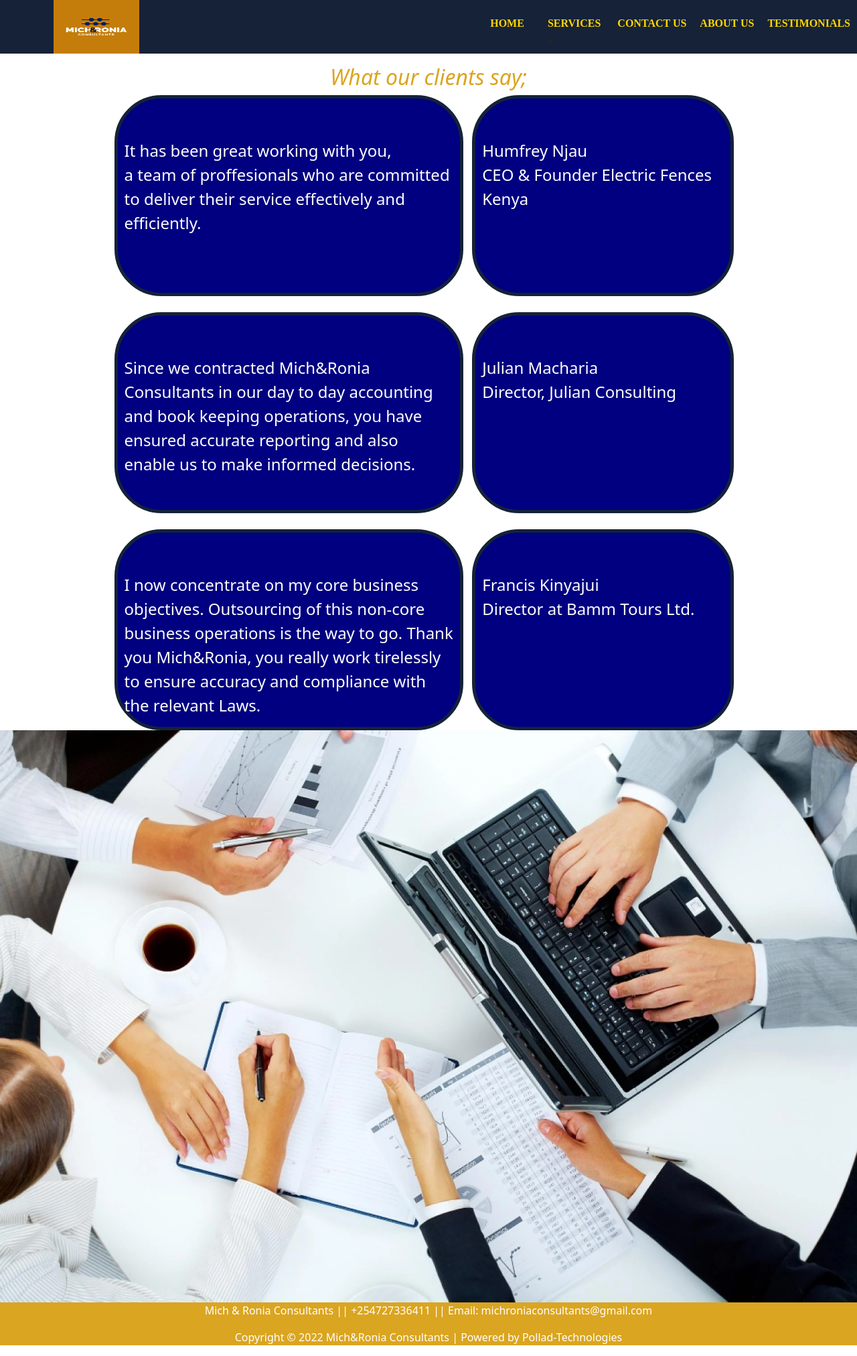
After one commit to Perismuthoni/michronia, a Django app: page /testimonials/ in a window 1280 px wide. The commit adds this page. Shown: the whole page at 67% size. Run offline with Django 3.2, Linux system fonts and the light colour scheme.

Commit message:
merging commit

```diff
--- /dev/null
+++ b/shop/static/css/testimonials.css
@@ -0,0 +1,55 @@
+* {
+    box-sizing: border-box;
+  }
+
+  /* Create two unequal columns that floats next to each other */
+  .column {
+    color: white;
+    float: left;
+    padding: 10px;
+    background-color: navy;
+    border: solid 5px #152238;
+    margin-right: 1%;
+    border-radius: 70px;
+    height: 300px; /* Should be removed. Only for demonstration */
+  }
+
+  .left {
+    width: 40%;
+    margin-left: 14%;
+  }
+
+  .right {
+    width: 30%;
+    margin-right: 14%;
+  }
+  .right:hover {
+    color: white;
+    background-color: goldenrod;
+      -webkit-transition: background-color 1000ms linear;
+      -ms-transition: background-color 1000ms linear;
+      transition: background-color 1000ms linear;
+  }
+  .left:hover{
+    color: white;
+    background-color: goldenrod;
+      -webkit-transition: background-color 1000ms linear;
+      -ms-transition: background-color 1000ms linear;
+      transition: background-color 1000ms linear;
+  }
+
+  /* Clear floats after the columns */
+  .row:after {
+    content: "";
+    display: table;
+    clear: both;
+  }
+  .tests{
+      color: goldenrod;
+      font-style: italic;
+    text-align: center;
+  }
+ .testimonials-text{
+     font-size: 24px;
+    padding-top: 50px;
+}
--- a/shop/templates/base.html
+++ b/shop/templates/base.html
@@ -187,7 +187,7 @@ h6 {
           </div>
         <a style="color: gold; font-weight: bolder;" href="/contact/">CONTACT US</a>
         <a style="color: gold; font-weight: bolder;" href="/about/">ABOUT US</a>
-       <a style="color: gold; font-weight: bolder;" href="/about/">TESTIMONIALS</a>
+       <a style="color: gold; font-weight: bolder;" href="/testimonials/">TESTIMONIALS</a>
         </div></div> <br><br><br>
 
 
--- /dev/null
+++ b/shop/templates/webfiles/Testimonials/testimonials.html
@@ -0,0 +1,56 @@
+{% extends 'base.html' %}
+{% load static %}
+{% block head%} {% block title %}Testimonials{% endblock%}
+<link rel="stylesheet" type="text/css" href="{% static 'css/testimonials.css' %}">
+<meta charset="utf-8">
+<meta name="viewport" content="width=device-width, initial-scale=1">
+{% endblock%}
+{% block body %}
+{% block testimonials %}
+<br>
+<h2 class="tests">What our clients say;</h2>
+
+<div class="row">
+  <div class="column left">
+
+    <p class="testimonials-text">It has been great working with you, <br>a team of proffesionals who are committed
+        <br>to deliver their service effectively and efficiently.</p>
+  </div>
+  <div class="column right">
+
+    <p class="testimonials-text">Humfrey Njau <br>
+        CEO & Founder Electric Fences Kenya</p>
+  </div>
+</div><br>
+<div class="row">
+  <div class="column left">
+
+    <p class="testimonials-text">Since we contracted Mich&Ronia Consultants in our day to day accounting and
+        book keeping operations, you have ensured accurate reporting
+        and also enable us to make informed decisions.</p>
+  </div>
+  <div class="column right">
+
+    <p class="testimonials-text">Julian Macharia<br>
+        Director, Julian Consulting</p>
+  </div>
+</div><br>
+<div class="row">
+  <div class="column left">
+
+    <p class="testimonials-text">I now concentrate on my core business objectives.
+        Outsourcing of this non-core business operations is the way to go.
+        Thank you Mich&Ronia, you really work tirelessly to ensure accuracy
+        and compliance with the relevant Laws.</p>
+  </div>
+  <div class="column right">
+
+    <p class="testimonials-text">Francis Kinyajui <br>
+        Director at Bamm Tours Ltd.</p>
+  </div>
+</div>
+<div>
+    <img src="{% static 'images/Back-Base.webp' %}" style="width:100%;">
+  </div>
+{% endblock %}
+{% endblock %}
--- a/shop/urls.py
+++ b/shop/urls.py
@@ -13,6 +13,7 @@ urlpatterns = [
       path("Advisory/", views.Advisory, name="Advisory"),
     path("about/", views.about, name="about"),
      path("contact/", views.contact, name="contact"),
+     path("testimonials/", views.testimonials, name="testimonials"),
 
 
     path("search/", views.search, name="search"),
--- a/shop/views.py
+++ b/shop/views.py
@@ -30,6 +30,8 @@ def Advisory(request):
 
 def about(request):
     return render(request, "webfiles/about_us/about_us.html",)
+def testimonials(request):
+    return render(request, "webfiles/Testimonials/testimonials.html",)
 
 def contact(request):
     if request.method=="POST":
@@ -65,18 +67,6 @@ def contact(request):
 
 #          form = ContactForm()
 #          return render(request, "webfiles/contact_us/contact.html", {'form':form})
-
-
-
-
-
-
-
-
-
-
-
-
 
 
 
```
